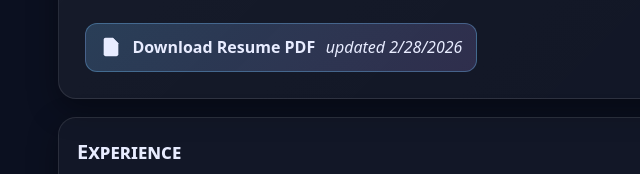
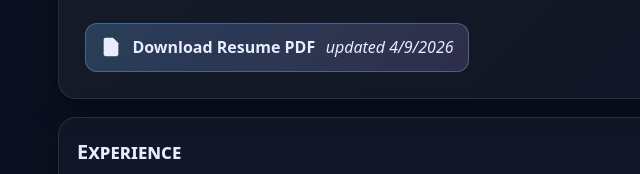
Before and after one commit to wanchic/wanchic.github.io, a website: page index.html in a window 1280 px wide. Shown: the part 791-965 px from the top of the page, 0-640 px from the left. Drawn offline with Linux system fonts and the light colour scheme.

Commit message:
Update Resume to current 4/9/2026

```diff
--- a/index.html
+++ b/index.html
@@ -260,7 +260,7 @@
           </a>
         </div>
         <div class="cta social-icons">
-          <a class="btn primary" href="resumes/resume_eric_wanchic-2026-02-28.pdf" aria-label="Download Resume PDF">
+          <a class="btn primary" href="resumes/resume_eric_wanchic-2026-04-09.pdf" aria-label="Download Resume PDF">
             <svg xmlns="http://www.w3.org/2000/svg" width="22" height="22" viewBox="0 0 24 24" fill="currentColor">
               <!-- document -->
               <path d="M14 2H6a2 2 0 0 0-2 2v16a2 2 0 0 0 2 2h12a2 2 0 0 0 2-2V8z"/>
@@ -269,7 +269,7 @@
               <path d="M12 11v6"/>
               <path d="M9 14l3 3 3-3"/>
             </svg>
-            <strong>Download Resume PDF</strong><i>updated 2/28/2026</i>
+            <strong>Download Resume PDF</strong><i>updated 4/9/2026</i>
           </a>
         </div>
       </div>
```
Also changed, not shown: 1 other file.
